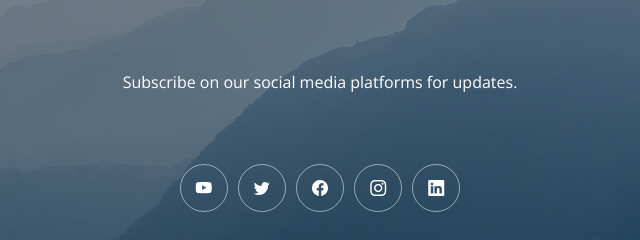
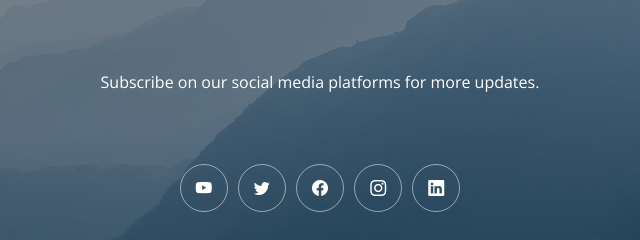
Before and after one commit to manishramanan/Gamez4uStaticWeb, a plain HTML site: page index.html in a window 1280 px wide. Shown: the part 377-617 px from the top of the page, 320-960 px from the left. Drawn offline with nearby package versions, Linux system fonts and the light colour scheme.

Commit message:
small update

```diff
--- a/index.html
+++ b/index.html
@@ -59,7 +59,7 @@
 
 
         <div class="section-title">
-          <p>Subscribe on our social media platforms for updates.</p>
+          <p>Subscribe on our social media platforms for more updates.</p>
         </div>
 
 
```
